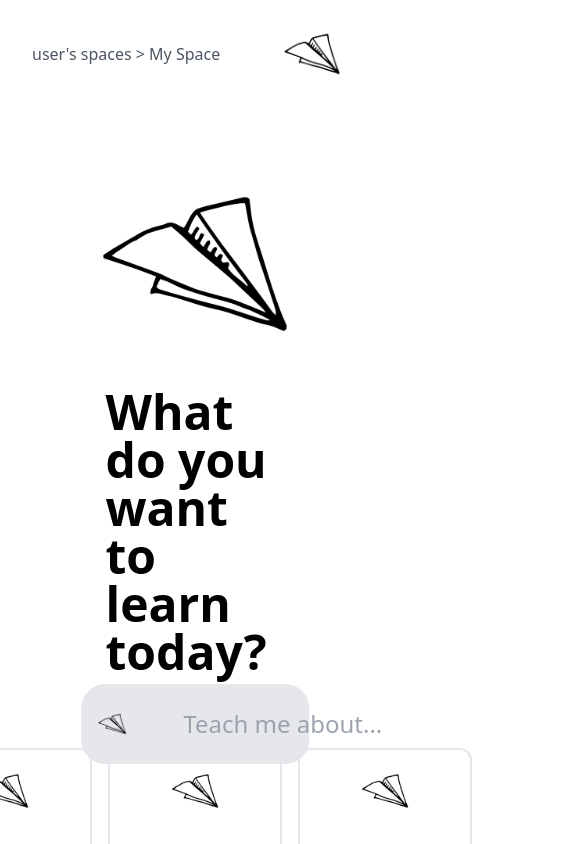
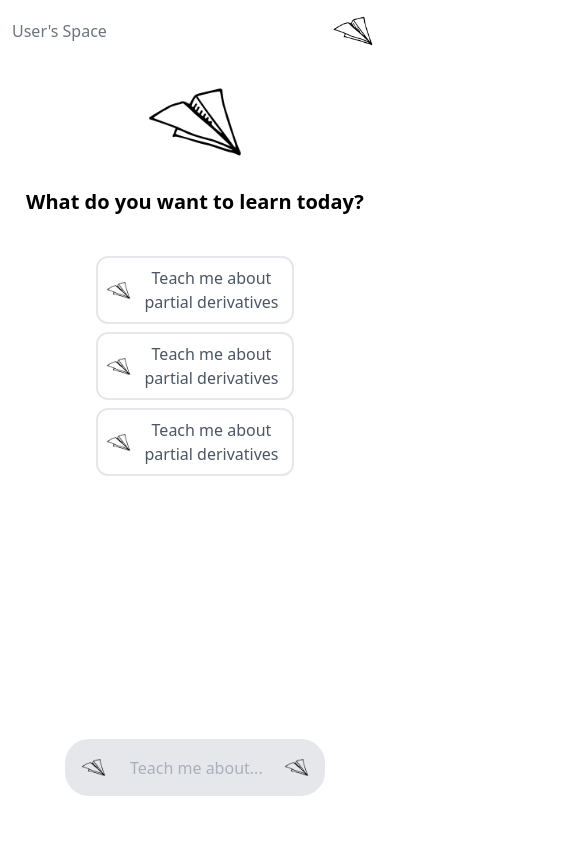
Before and after one commit to parteekahlawat/text-to-animation, a React (Vite) app: page / in a window 390 px wide. Shown: the top 844 px of the page, 585 px wide, since content can reach past the window. Built offline with nearby package versions, Linux system fonts and the light colour scheme.

Commit message:
some alterations now responsive

```diff
--- /dev/null
+++ b/src/components/Inputbar.jsx
@@ -0,0 +1,17 @@
+import React from 'react'
+import blackAriplane from '../assets/images/black_airplane_doodle.png'
+const Inputbar = () => {
+  return (
+    <div className='fixed bottom-[3rem] flex items-center justify-center w-full'>
+        <div className='bottom-6 left-0 flex flex-row justify-between bg-gray-200 w-8/12 p-4 rounded-3xl'>
+            <img src={blackAriplane} className='w-[25px] h-auto md:w-[30px] lg:w-[40px] xl:w-[45px]' />
+            <form action="" className='flex-1'>
+                <input className='w-full h-full ml-6 bg-transparent md:text-xl xl:text-[1.6rem] focus:outline-none text-black opacity-80' type='text' placeholder='Teach me about...' />
+            </form>
+            <img src={blackAriplane} className='w-[25px] h-auto md:w-[30px] lg:w-[40px] xl:w-[45px]' />
+        </div>
+    </div>
+  )
+}
+
+export default Inputbar
--- /dev/null
+++ b/src/components/Navbar.jsx
@@ -0,0 +1,13 @@
+import React from 'react'
+import blackAirplane from '../assets/images/black_airplane_doodle.png'
+
+const Navbar = () => {
+  return (
+    <div className='md:mx-[2rem] lg:my-[1rem] flex flex-row items-center justify-between mx-3 my-1.5'>
+      <p className='text-base lg:text-[1.5rem] text-gray-500 cursor-pointer hover:underline md:hover:underline-offset-4 hover:underline-offset-2 hover:text-black hover:scale-105'>User's Space</p>
+      <img src={blackAirplane} className='w-[50px] lg:w-[70px] h-auto object-cover cursor-pointer hover:scale-105 p-1' />
+    </div>
+  )
+}
+
+export default Navbar
--- a/src/components/SpaceCard.jsx
+++ b/src/components/SpaceCard.jsx
@@ -1,10 +1,10 @@
 import React from 'react'
-import whiteAirplane from '../assets/images/black_airplane_doodle.png'
+import blackAirplane from '../assets/images/black_airplane_doodle.png'
 const SpaceCard = () => {
   return (
-    <div className='mx-2 px-6 py-4 flex flex-col items-center justify-center border-2 border-gray-200 rounded-xl cursor-pointer hover:bg-gray-50'>
-      <img src={whiteAirplane} className='w-[50px] h-[50px] object-cover mb-4'/>
-      <h1 className='text-[1.5rem] font-[400] text-black-400 opacity-60 my-2 text-center'>Teach me about partial derivatives</h1>
+    <div className='flex flex-row md:flex-col items-center p-2 m-2 border-2 border-gray-200 rounded-xl mb-2 hover:bg-gray-100 cursor-pointer'>
+      <img src={blackAirplane} className='w-[25px] h-auto md:w-[40px] lg:w-[50px] xl:w-[60px]  mr-2'/>
+      <h1 className='text-gray-600 text-center md:mb-2 md:text-xl xl:my-4 xl:mx-2 xl:text-[1.6rem]'>Teach me about partial derivatives</h1>
     </div>
   )
 }
--- a/src/components/SpaceCards.jsx
+++ b/src/components/SpaceCards.jsx
@@ -1,9 +1,8 @@
-import SpaceCard from './SpaceCard';
 import React from 'react'
-
+import SpaceCard from './SpaceCard'
 const SpaceCards = () => {
   return (
-    <div className='flex flex-row justify-between items-center mt-[4rem] '>
+    <div className='my-4 max-w-[60%] md:flex justify-center gap-3.5 md:flex-row lg:w-10/12 md:w-9/12'>
       <SpaceCard />
       <SpaceCard />
       <SpaceCard />
--- /dev/null
+++ b/src/components/StartingContent.jsx
@@ -0,0 +1,19 @@
+import React from 'react'
+import SpaceCards from './SpaceCards'
+import blackAriplane from '../assets/images/black_airplane_doodle.png'
+
+const StartingContent = () => {
+  return (
+
+    <div className='mx-2 mt-4 px-2 flex flex-col items-center md:mt-10 lg:mt-18'>
+        <div className='w-[100px] h-auto md:w-[140px] lg:w-[200px]'>
+            <img src={blackAriplane}  className='w-full h-full object-cover'/>
+        </div>
+        <h1 className=' my-4 text-black font-semibold text-xl md:text-3xl lg:text-5xl lg:mb-[4rem]'>What do you want to learn today?</h1>
+        <SpaceCards />
+    </div>
+
+  )
+}
+
+export default StartingContent
--- a/src/pages/Space.jsx
+++ b/src/pages/Space.jsx
@@ -1,32 +1,15 @@
-import React from 'react'
-import blackAirplane from '../assets/images/black_airplane_doodle.png'
-import SpaceCards from '../components/SpaceCards'
+import React from 'react';
+import Navbar from '../components/Navbar';
+import StartingContent from '../components/StartingContent';
+import Inputbar from '../components/Inputbar';
 
 const Space = () => {
   return (
-    <>
-        <div className='flex flec-row items-center justify-between bg-transparent w-full px-[2rem] py-6'>
-            <p className='text-[1rem] text-gray-600 font-[400] cursor-pointer hover:text-black'>user's spaces {' >'} <span >My Space</span> </p>
-            <img src={blackAirplane} className='w-[60px] h-[60px] object-cover mr-4 cursor-pointer'/>
-        </div>
-        <div className='relative w-full flex flex-col items-center mt-10 p-4'>
-            <div className='w-6/12 flex flex-col items-center justify-center'>
-                <div className='w-[200px] h-[200px] mb-4'>
-                    <img src={blackAirplane} className='w-full h-full object-cover'/>
-                </div>
-                <h1 className='text-5xl font-bold my-2'>What do you want to learn today?</h1>
-                <SpaceCards />
-            </div>
-        </div>
-        <div className=' w-7/12 bg-gray-200 flex py-2 px-4 rounded-[24px] items-center justify-between gap-4 absolute bottom-[5rem] left-1/2 -translate-x-1/2'>
-                <img src={blackAirplane} className='w-[30px] h-[30px] object-cover'/>
-                <input className='flex-1 px-10 py-4 rounded-[24px] text-black-300 text-2xl font-[400] bg-transparent focus:outline-none'
-                type="text" placeholder='Teach me about...'/>
-                <img src={blackAirplane} className='w-[40px] h-[40px] object-cover'/>
-        </div>
-
-    </>
-
+    <div>
+      <Navbar />
+      <StartingContent />
+      <Inputbar />
+    </div>
   )
 }
 
--- /dev/null
+++ b/src/trash/Space.jsx
@@ -0,0 +1,33 @@
+import React from 'react'
+import blackAirplane from '../assets/images/black_airplane_doodle.png'
+import SpaceCards from '../components/SpaceCards'
+
+const Space = () => {
+  return (
+    <>
+        <div className='flex flec-row items-center justify-between bg-transparent w-full px-[2rem] py-6'>
+            <p className='text-[1rem] text-gray-600 font-[400] cursor-pointer hover:text-black'>user's spaces {' >'} <span >My Space</span> </p>
+            <img src={blackAirplane} className='w-[60px] h-[60px] object-cover mr-4 cursor-pointer'/>
+        </div>
+        <div className='relative w-full flex flex-col items-center mt-10 p-4'>
+            <div className='w-6/12 flex flex-col items-center justify-center'>
+                <div className='w-[200px] h-[200px] mb-4'>
+                    <img src={blackAirplane} className='w-full h-full object-cover'/>
+                </div>
+                <h1 className='text-5xl font-bold my-2'>What do you want to learn today?</h1>
+                <SpaceCards />
+            </div>
+        </div>
+        <div className=' w-7/12 bg-gray-200 flex py-2 px-4 rounded-[24px] items-center justify-between gap-4 absolute bottom-[5rem] left-1/2 -translate-x-1/2'>
+                <img src={blackAirplane} className='w-[30px] h-[30px] object-cover'/>
+                <input className='flex-1 px-10 py-4 rounded-[24px] text-black-300 text-2xl font-[400] bg-transparent focus:outline-none'
+                type="text" placeholder='Teach me about...'/>
+                <img src={blackAirplane} className='w-[40px] h-[40px] object-cover'/>
+        </div>
+
+    </>
+
+  )
+}
+
+export default Space
--- /dev/null
+++ b/src/trash/SpaceCard.jsx
@@ -0,0 +1,12 @@
+import React from 'react'
+import whiteAirplane from '../assets/images/black_airplane_doodle.png'
+const SpaceCard = () => {
+  return (
+    <div className='mx-2 px-6 py-4 flex flex-col items-center justify-center border-2 border-gray-200 rounded-xl cursor-pointer hover:bg-gray-50'>
+      <img src={whiteAirplane} className='w-[50px] h-[50px] object-cover mb-4'/>
+      <h1 className='text-[1.5rem] font-[400] text-black-400 opacity-60 my-2 text-center'>Teach me about partial derivatives</h1>
+    </div>
+  )
+}
+
+export default SpaceCard
--- /dev/null
+++ b/src/trash/SpaceCards.jsx
@@ -0,0 +1,14 @@
+import SpaceCard from './SpaceCard';
+import React from 'react'
+
+const SpaceCards = () => {
+  return (
+    <div className='flex flex-row justify-between items-center mt-[4rem] '>
+      <SpaceCard />
+      <SpaceCard />
+      <SpaceCard />
+    </div>
+  )
+}
+
+export default SpaceCards
```
